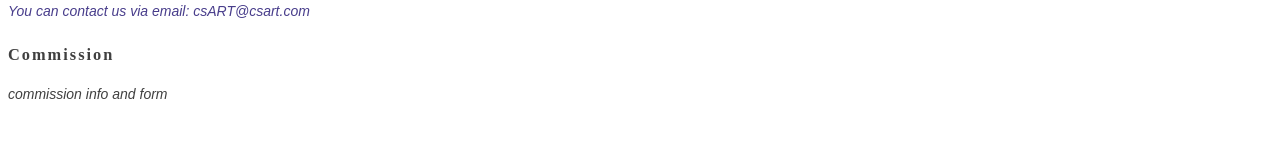
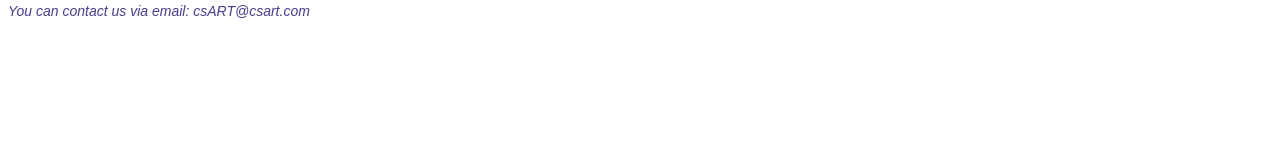
Before and after one commit to ChaseSully222/FrontEnd-Capstone, a React (Create React App) app: page /contact in a window 1280 px wide. Shown: the part 158-300 px from the top of the page. Built offline with nearby package versions, Linux system fonts and the light colour scheme; no server answers.

Commit message:
removed some text from the contacts page

```diff
--- a/src/components/contact/contact.js
+++ b/src/components/contact/contact.js
@@ -5,14 +5,11 @@ const Contact = () => {
     <>
       <section className="section-content">
         <h1>CONTACT</h1>
-      <hr></hr>
+        <hr></hr>
       </section>
       <p>
-        <em>You can contact us via email: csART@csart.com
-</em>
+        <em>You can contact us via email: csART@csart.com</em>
       </p>
-      <h3>Commission</h3>
-      <em>commission info and form </em>
     </>
   );
 };
```
